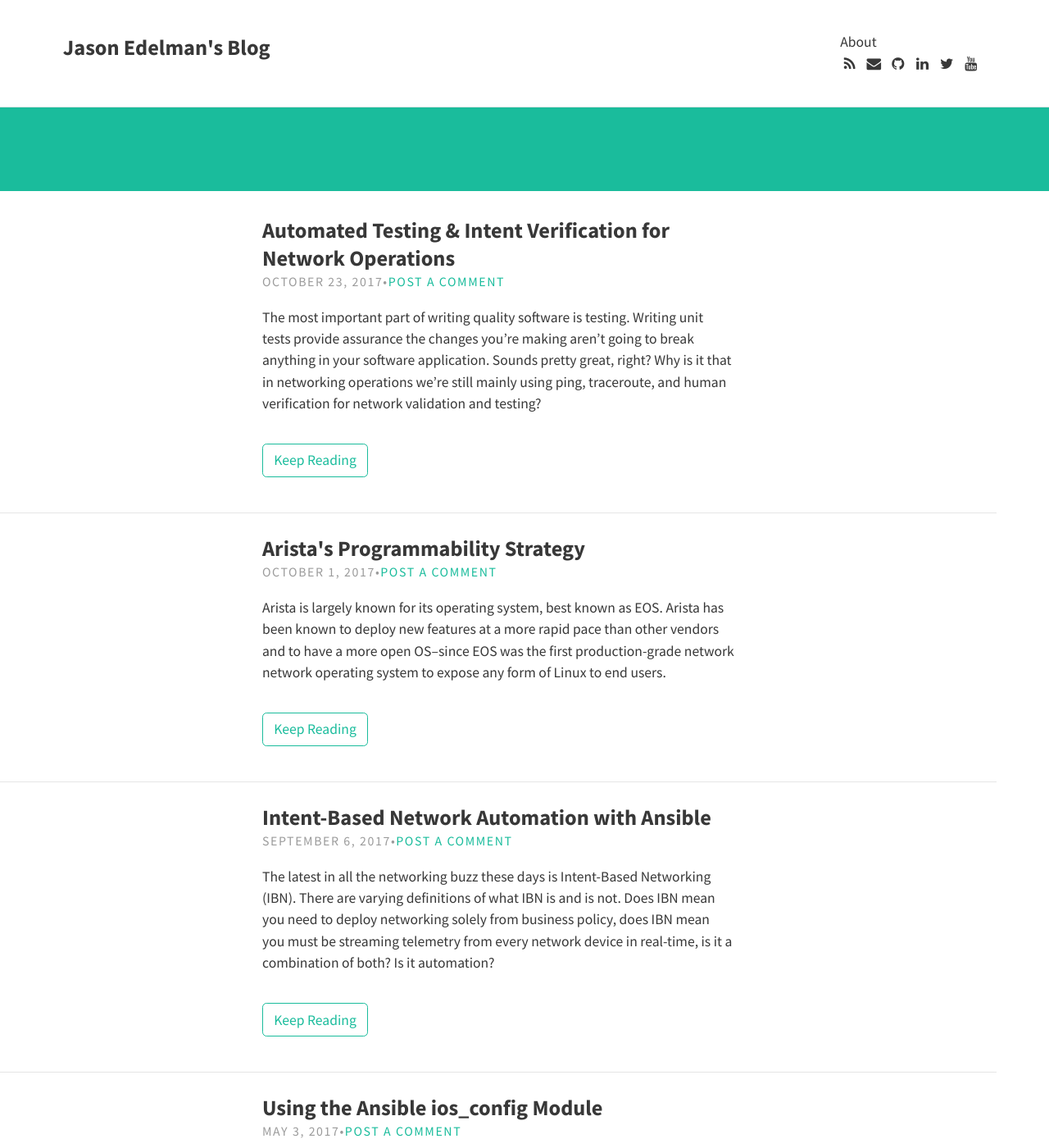
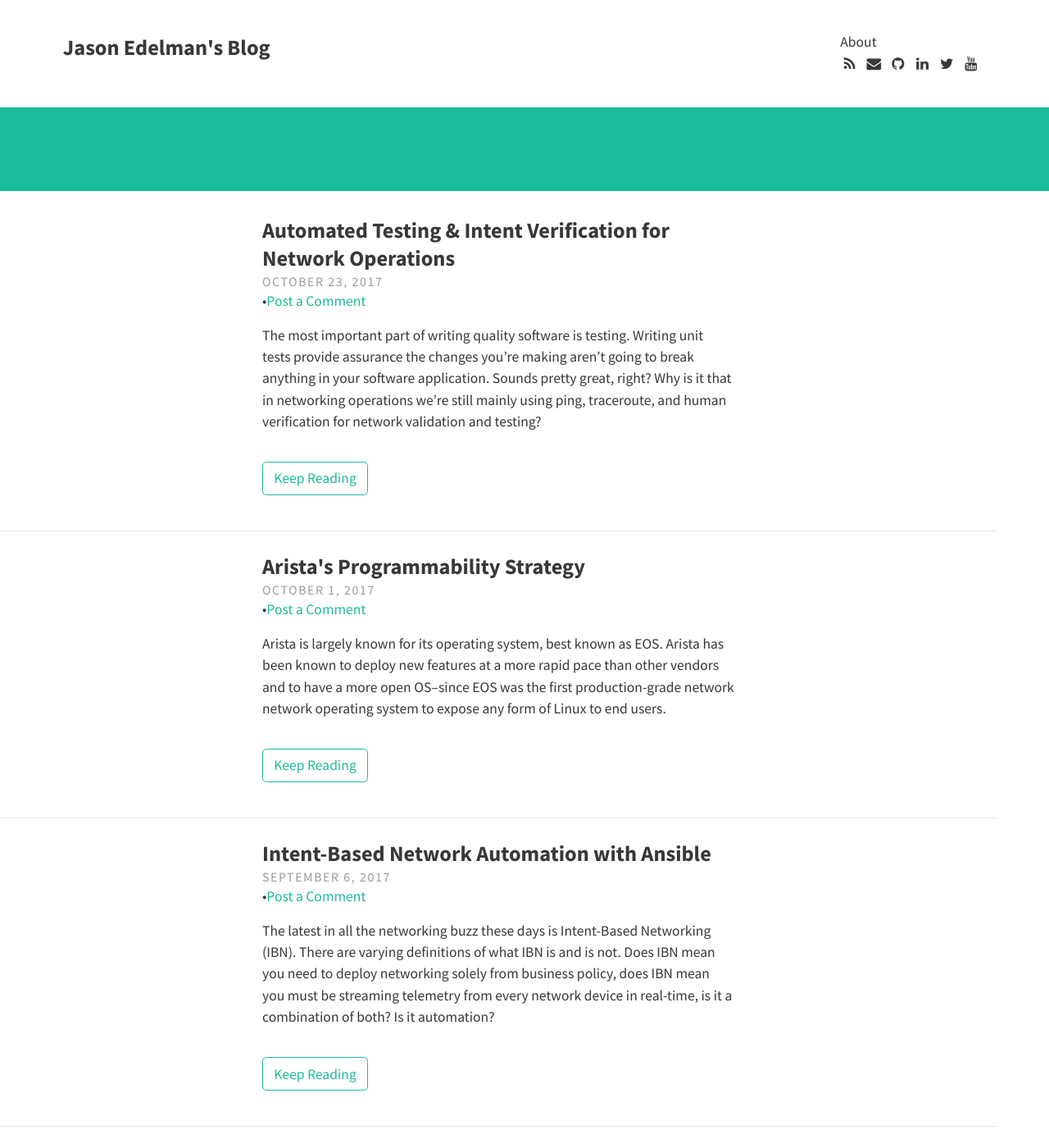
Before and after one commit to jedelman8/jedelman8.github.com, a Jekyll site: the page built from index.html, in a window 1280 px wide and 1400 px high. Shown: the whole window at 82% size. Built offline with Jekyll 4.4.1, drawn with Linux system fonts in a browser that asks for light colours; nearby versions of some CDN libraries; the list of posts is cut into pages by our own code; comment, search, counter and statistics services are not loaded; some of the changed text lies outside the part shown.

Commit message:
initial changes

```diff
--- a/index.html
+++ b/index.html
@@ -17,7 +17,7 @@
           <a class="post-link" href="{{ post.url | prepend: site.baseurl }}">{{ post.title }}</a>
         </h1>
 
-        <p class="meta">{{ post.date | date: "%B %-d, %Y" }}&bull;<a href="{{ post.url | prepend: site.baseurl }}#disqus_thread">Post a Comment</a></p>
+        <p class="meta">{{ post.date | date: "%B %-d, %Y" }}</p>&bull;<a href="{{ post.url | prepend: site.baseurl }}#disqus_thread">Post a Comment</a>
       </header>
 
       <div class="excerpt">
```
